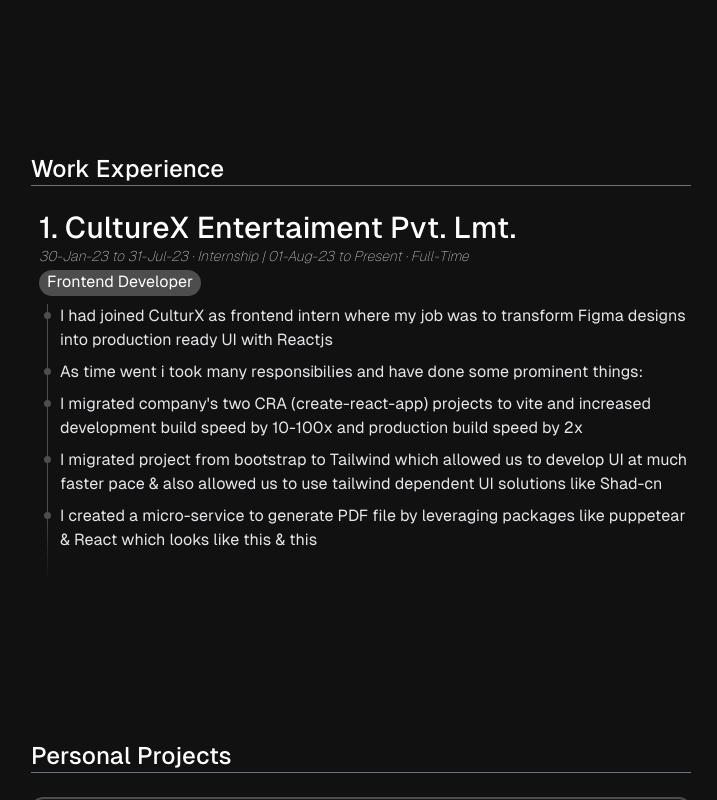
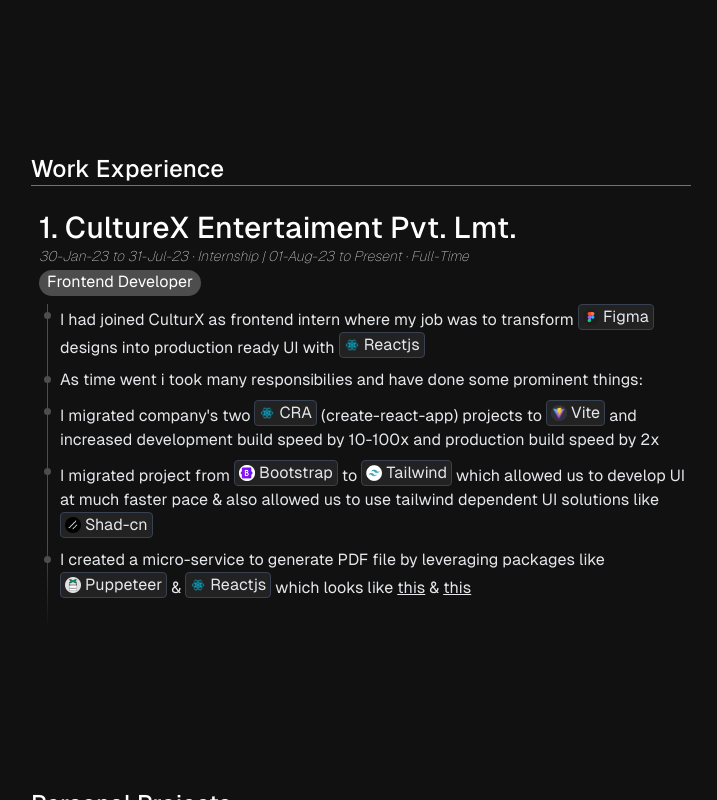
Before and after one commit to kevalmiistry/portfolio-astro, an Astro site: page / in a window 1280 px wide. Shown: the part 363-1163 px from the top of the page, without its empty margins (279-996 px from the left). Built offline with nearby package versions, Linux system fonts and the light colour scheme; Astro itself is replaced by a stand-in of ours.

Commit message:
CI: adding link w/ icon ui

```diff
--- /dev/null
+++ b/src/components/LinkItem.astro
@@ -0,0 +1,19 @@
+---
+interface Props {
+    link: string
+    img: string
+    text: string
+}
+
+const { img, link, text } = Astro.props
+---
+
+<a
+    href={link}
+    target="_blank"
+    rel="noopener noreferrer"
+    class="inline-flex bg-[#222] items-center gap-1 w-fit border rounded px-1 border-gray-700"
+>
+    <img src={`./logos/${img}`} alt={text} class="w-4 h-4" />
+    {text}
+</a>
--- a/src/pages/index.astro
+++ b/src/pages/index.astro
@@ -4,6 +4,7 @@ import TechStackGroup from "../components/TechStackGroup.astro"
 import GitHubLogo from "../components/GitHubLogo.astro"
 import LinkIcon from "../components/LinkIcon.astro"
 import ProjectDescription from "../components/ProjectDescription.tsx"
+import LinkItem from "../components/LinkItem.astro"
 
 import {
     wasteAidTechStack,
@@ -59,8 +60,17 @@ import {
                                 class="absolute w-[7px] -left-[4px] h-[7px] rounded-full top-2 bg-[#4d4d4d]"
                             ></span>
                             I had joined CulturX as frontend intern where my job
-                            was to transform Figma designs into production ready
-                            UI with Reactjs
+                            was to transform <LinkItem
+                                link="https://www.figma.com/"
+                                img="figma.png"
+                                text="Figma"
+                            />
+                            designs into production ready UI with
+                            <LinkItem
+                                link="https://react.dev/"
+                                img="react.png"
+                                text="Reactjs"
+                            />
                         </p>
                         <p class="relative pl-3 mb-2">
                             <span
@@ -73,25 +83,65 @@ import {
                             <span
                                 class="absolute w-[7px] -left-[4px] h-[7px] rounded-full top-2 bg-[#4d4d4d]"
                             ></span>
-                            I migrated company's two CRA (create-react-app) projects
-                            to vite and increased development build speed by 10-100x
-                            and production build speed by 2x
+                            I migrated company's two <LinkItem
+                                link="https://legacy.reactjs.org/docs/create-a-new-react-app.html"
+                                img="react.png"
+                                text="CRA"
+                            /> (create-react-app) projects to <LinkItem
+                                link="https://vitejs.dev/"
+                                img="vite.png"
+                                text="Vite"
+                            /> and increased development build speed by 10-100x and
+                            production build speed by 2x
                         </p>
                         <p class="relative pl-3 mb-2">
                             <span
                                 class="absolute w-[7px] -left-[4px] h-[7px] rounded-full top-2 bg-[#4d4d4d]"
                             ></span>
-                            I migrated project from bootstrap to Tailwind which allowed
-                            us to develop UI at much faster pace & also allowed us
-                            to use tailwind dependent UI solutions like Shad-cn
+                            I migrated project from <LinkItem
+                                link="https://getbootstrap.com/"
+                                img="bootstrap.png"
+                                text="Bootstrap"
+                            /> to <LinkItem
+                                link="https://tailwindcss.com/"
+                                img="tw.png"
+                                text="Tailwind"
+                            /> which allowed us to develop UI at much faster pace
+                            & also allowed us to use tailwind dependent UI solutions
+                            like <LinkItem
+                                link="https://ui.shadcn.com/"
+                                img="shad-cn.png"
+                                text="Shad-cn"
+                            />
                         </p>
                         <p class="relative pl-3 mb-2">
                             <span
                                 class="absolute w-[7px] -left-[4px] h-[7px] rounded-full top-2 bg-[#4d4d4d]"
                             ></span>
                             I created a micro-service to generate PDF file by leveraging
-                            packages like puppetear & React which looks like this
-                            & this
+                            packages like <LinkItem
+                                link="https://pptr.dev/"
+                                img="puppeteer.png"
+                                text="Puppeteer"
+                            /> & <LinkItem
+                                link="https://react.dev/"
+                                img="react.png"
+                                text="Reactjs"
+                            /> which looks like
+                            <a
+                                href="./pdf/ig-mrbeast.pdf"
+                                download="ig-mrbeast.pdf"
+                                target="_blank"
+                                class="underline"
+                                rel="noopener noreferrer">this</a
+                            > &
+                            <a
+                                href="./pdf/yt-mrbeast.pdf"
+                                download="yt-mrbeast.pdf"
+                                target="_blank"
+                                class="underline"
+                                rel="noopener noreferrer">this</a
+                            >
                         </p>
                     </div>
                 </div>
```
Also changed, not shown: public/logos/shad-cn.png (renamed from public/logos/sahd-cn.png), 2 other files.
